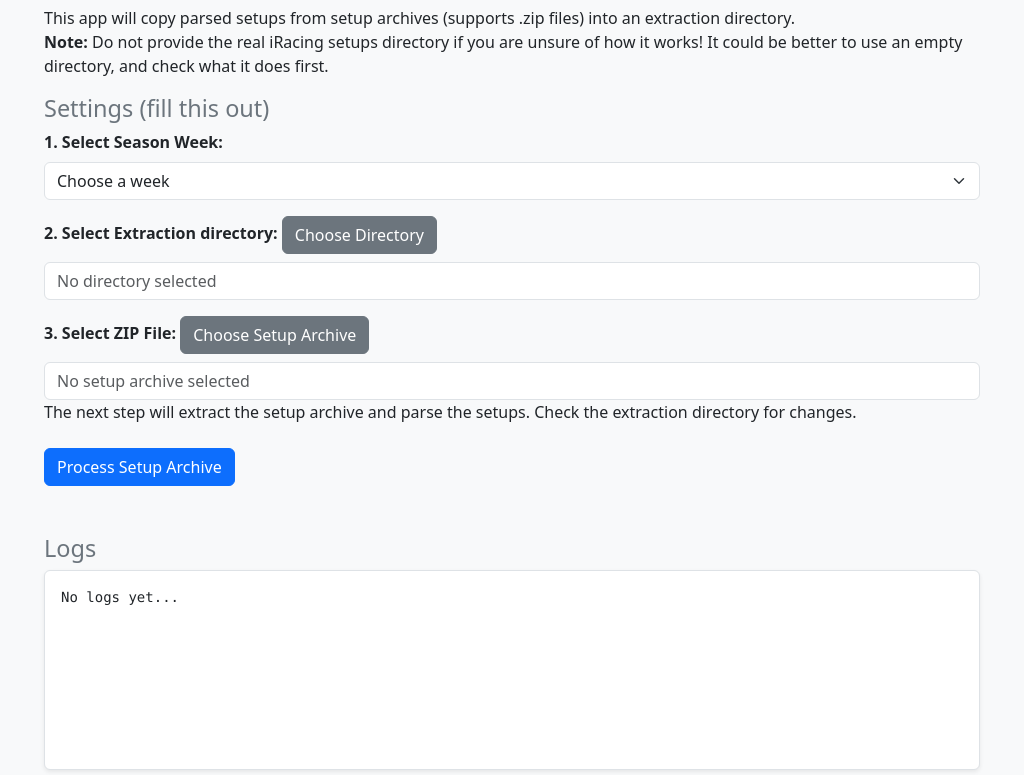
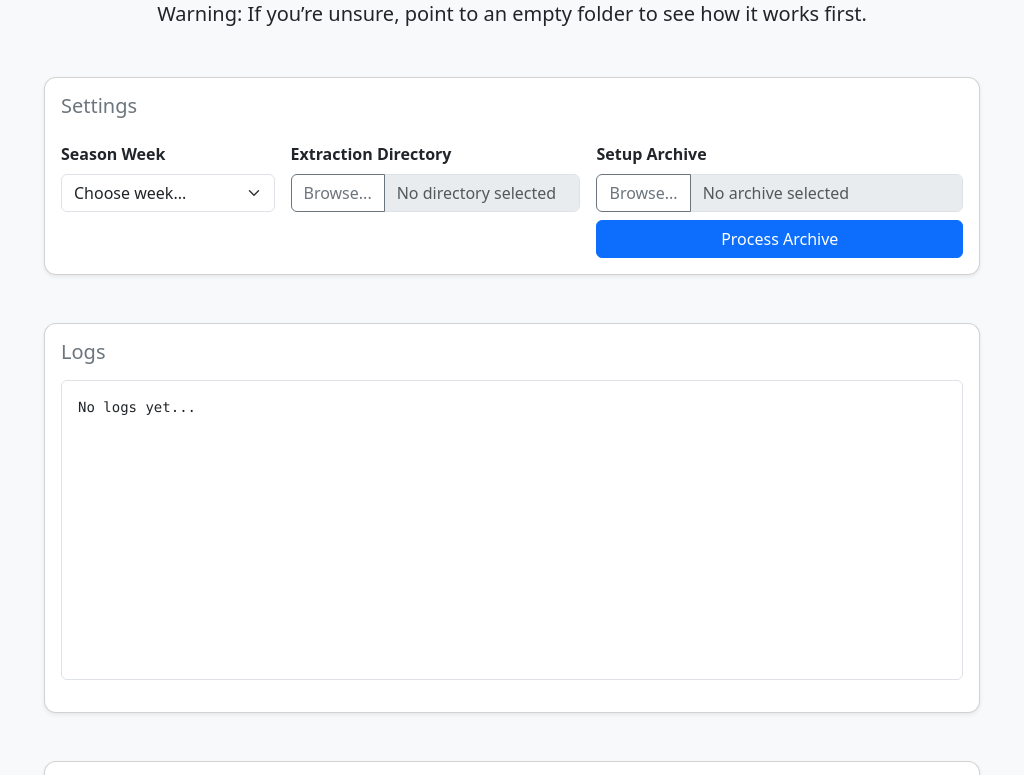
Before and after one commit to mima-factory/iracing-setup-automizer, an Electron app: page index.html in a window 1024 px wide. Shown: the part 111-886 px from the top of the page. Drawn offline with Linux system fonts and the light colour scheme; no server answers.

Commit message:
Improve visuals

```diff
--- a/index.html
+++ b/index.html
@@ -2,41 +2,72 @@
 <html lang="en">
 
 <head>
-  <meta charset="UTF-8">
-  <meta http-equiv="X-UA-Compatible" content="IE=edge">
-  <meta name="viewport" content="width=device-width, initial-scale=1.0">
+  <meta charset="UTF-8" />
+  <meta http-equiv="X-UA-Compatible" content="IE=edge" />
+  <meta name="viewport" content="width=device-width, initial-scale=1.0" />
   <title>iRacing Setup Syncer</title>
-  <link rel="stylesheet" href="assets/bootstrap.min.css">
+  <link rel="stylesheet" href="assets/bootstrap.min.css" />
+  <style>
+    body {
+      background-color: #f8f9fa;
+    }
+
+    .navbar-brand {
+      font-weight: bold;
+      letter-spacing: 1px;
+    }
+
+    .card {
+      border-radius: 0.75rem;
+    }
+
+    .input-group .form-control[readonly] {
+      background-color: #e9ecef;
+    }
+
+    #logOutput {
+      font-family: Menlo, Monaco, monospace;
+      background-color: #ffffff;
+    }
+  </style>
 </head>
 
-<body class="bg-light">
-  <div class="container py-5">
-    <h1 class="text-center mb-4 text-primary">iRacing Setup Automizer</h1>
+<body>
+  <!-- Navbar -->
+  <nav class="navbar navbar-expand-lg navbar-light bg-white shadow-sm mb-4">
+    <div class="container">
+      <a class="navbar-brand text-primary" href="#">iRacing Setup Automizer</a>
+    </div>
+  </nav>
 
-    <section>
-      <p>
-        This app will copy parsed setups from setup archives (supports .zip files) into an extraction directory.<br>
-        <b>Note:</b> Do not provide the real iRacing setups directory if you are unsure of how it works!
-        It could be better to use an empty directory, and check what it does first.
+  <div class="container">
+    <!-- Intro -->
+    <div class="mb-5 text-center">
+      <p class="lead">
+        Copy parsed setups from ZIP archives into your iRacing setups directory.<br />
+        <strong>Warning:</strong> If you’re unsure, point to an empty folder to see how it works first.
       </p>
-    </section>
+    </div>
 
-    <section class="mb-5">
-      <h2 class="h4 text-secondary">Settings (fill this out)</h2>
-
-      <div class="mb-3">
-        <label class="form-label fw-bold">1. Select Season Week:</label>
-        <select id="seasonWeekSelect" name="seasonWeek" class="form-select" placeholder="Enter the season week">
-          <option value="W00">Choose a week</option>
-          <option value="W01">Week 1</option>
-          <option value="W02">Week 2</option>
-          <option value="W03">Week 3</option>
-          <option value="W04">Week 4</option>
-          <option value="W05">Week 5</option>
-          <option value="W06">Week 6</option>
-          <option value="W07">Week 7</option>
-          <option value="W08">Week 8</option>
-          <option value="W09">Week 9</option>
+    <!-- Settings Card -->
+    <div class="card mb-5 shadow-sm">
+      <div class="card-body">
+        <h2 class="h5 text-secondary mb-4">Settings</h2>
+        <div class="row g-3">
+          <!-- Season Week -->
+          <div class="col-md-3">
+            <label for="seasonWeekSelect" class="form-label fw-bold">Season Week</label>
+            <select id="seasonWeekSelect" class="form-select">
+              <option value="W00" disabled selected>Choose week...</option>
+              <option value="W01">Week 01</option>
+              <option value="W02">Week 02</option>
+              <option value="W03">Week 03</option>
+              <option value="W04">Week 04</option>
+              <option value="W05">Week 05</option>
+              <option value="W06">Week 06</option>
+              <option value="W07">Week 07</option>
+              <option value="W08">Week 08</option>
+              <option value="W09">Week 09</option>
               <option value="W10">Week 10</option>
               <option value="W11">Week 11</option>
               <option value="W12">Week 12</option>
@@ -45,41 +76,48 @@
             </select>
           </div>
 
-      <div class="mb-3">
-        <span class="form-label fw-bold">2. Select Extraction directory:</span>
-        <button id="selectDirectory" type="button" class="btn btn-secondary">Choose Directory</button>
-        <input id="selectedDirectory" type="text" class="form-control mt-2" readonly
-          placeholder="No directory selected" />
+          <!-- Extraction Directory -->
+          <div class="col-md-4">
+            <label class="form-label fw-bold">Extraction Directory</label>
+            <div class="input-group">
+              <button id="selectDirectory" class="btn btn-outline-secondary">Browse...</button>
+              <input id="selectedDirectory" type="text" class="form-control" readonly placeholder="No directory selected" />
+            </div>
           </div>
 
-      <div class="mb-3">
-        <span class="form-label fw-bold">3. Select ZIP File:</span>
-        <button id="selectSetupArchive" type="button" class="btn btn-secondary">Choose Setup Archive</button>
-        <input id="selectedSetupArchive" type="text" class="form-control mt-2" readonly
-          placeholder="No setup archive selected" />
-        <div>
-          <p>The next step will extract the setup archive and parse the setups. Check the extraction directory for changes.</p>
+          <!-- Setup Archive & Process -->
+          <div class="col-md-5">
+            <label class="form-label fw-bold">Setup Archive</label>
+            <div class="input-group mb-2">
+              <button id="selectSetupArchive" class="btn btn-outline-secondary">Browse...</button>
+              <input id="selectedSetupArchive" type="text" class="form-control" readonly placeholder="No archive selected" />
             </div>
-        <button id="processSetupArchiveButton" class="btn btn-primary mt-2">Process Setup Archive</button>
+            <button id="processSetupArchiveButton" class="btn btn-primary w-100">Process Archive</button>
           </div>
-    </section>
+        </div>
+      </div>
+    </div>
 
-    <section class="mb-5">
-      <h2 class="h4 text-secondary">Logs</h2>
-      <pre id="logOutput" class="p-3 bg-white border rounded shadow-sm" style="height:200px; overflow:auto;">No logs yet...
-</pre>
-    </section>
+    <!-- Logs Card -->
+    <div class="card mb-5 shadow-sm">
+      <div class="card-body">
+        <h2 class="h5 text-secondary mb-3">Logs</h2>
+        <pre id="logOutput" class="p-3 border rounded" style="height: 300px; overflow-y: auto;">No logs yet...</pre>
+      </div>
+    </div>
 
-    <section>
-      <div class="mb-3">
-        <h2 class="h4 text-secondary">Mappings (JSON):</h2>
-        <p class="text-muted">Mappings are used to map the iRacing setup names to the actual car names. The current
-          config looks as follows:</p>
-        <textarea id="mappingsTextarea" rows="10" class="form-control" readonly
-          placeholder="Mappings will appear here"></textarea>
+    <!-- Mappings Card -->
+    <div class="card mb-5 shadow-sm">
+      <div class="card-body">
+        <h2 class="h5 text-secondary mb-3">Mappings (JSON)</h2>
+        <p class="text-muted small mb-2">
+          Used to map ZIP paths to your Garage 61 folder structure.
+        </p>
+        <textarea id="mappingsTextarea" rows="8" class="form-control" readonly placeholder="Mappings will appear here"></textarea>
       </div>
-    </section>
     </div>
+  </div>
+
   <script src="renderer.js"></script>
 </body>
 
```
Lines whose indentation alone changed are shown as unchanged.
